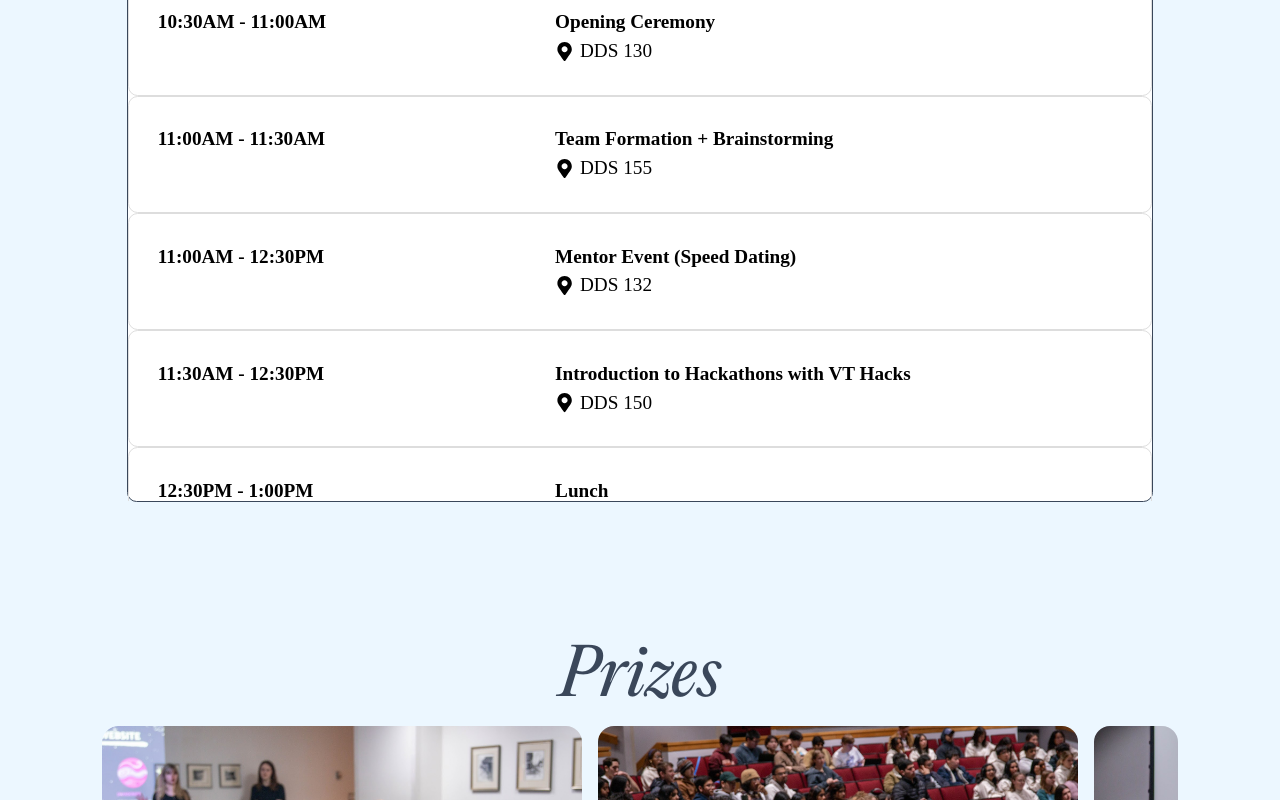
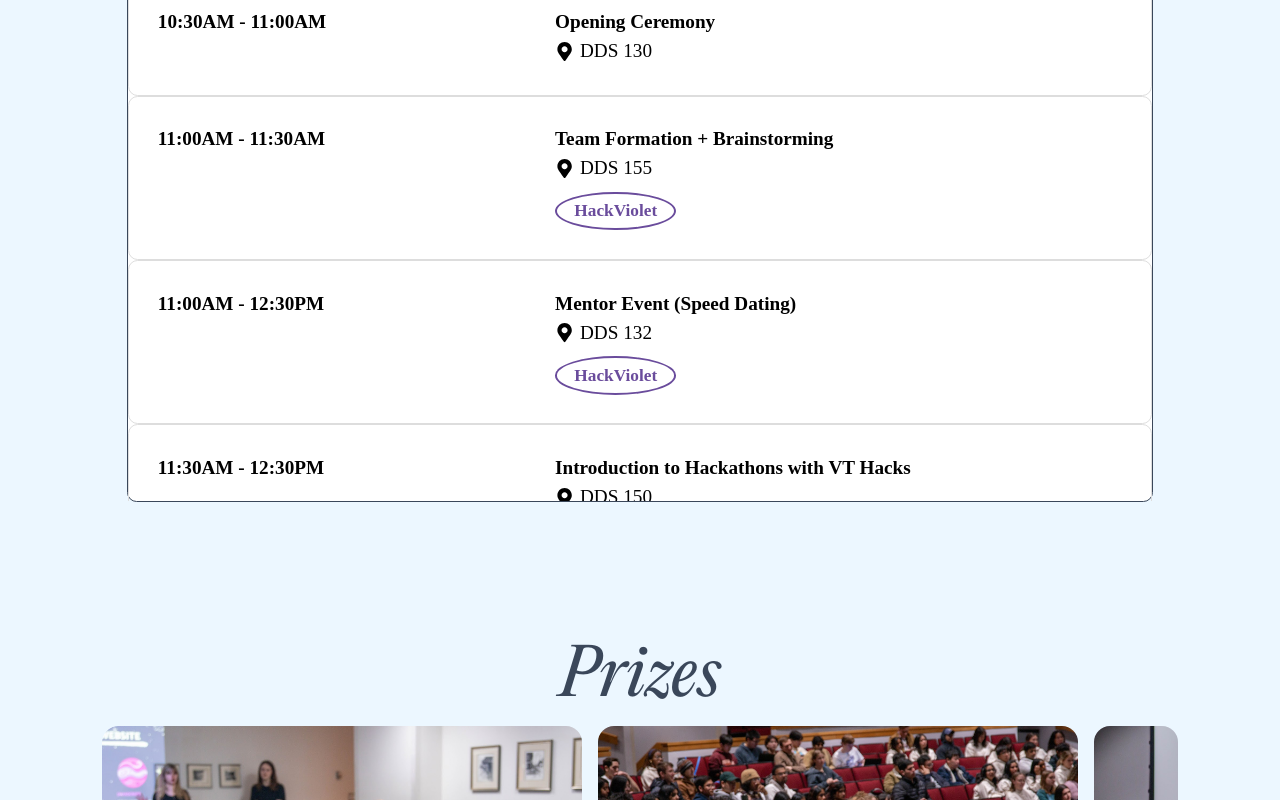
Before and after one commit to Solarlake/hackviolet, a React (Create React App) app: page / in a window 1280 px wide. Shown: the part 3280-4080 px from the top of the page. Built offline with nearby package versions, Linux system fonts and the light colour scheme; a web font is replaced by a local one.

Commit message:
Added labels to events

```diff
--- a/src/component/Schedule.js
+++ b/src/component/Schedule.js
@@ -2,6 +2,13 @@ import React, { useState } from "react";
 import "../style/Schedule.scss";
 import ScheduleData from "../content/schedule.json";
 import { FaMapMarkerAlt } from "react-icons/fa";
+
+const eventTypeColors = {
+    HackViolet: "#6a4c9c",
+    Club: "#ff6347",
+    Meal: "#ffeb3b",
+    MLH: "#00bcd4",
+};
 
 const Schedule = () => {
     const [selectedDay, setSelectedDay] = useState("Saturday");
@@ -34,6 +41,17 @@ const Schedule = () => {
                                         <FaMapMarkerAlt className="location_icon" /> {event.location}
                                     </p>
                                 )}
+                                {event.type && eventTypeColors[event.type] && (
+                                    <div
+                                        className="event_type_marker"
+                                        style={{
+                                            borderColor: eventTypeColors[event.type],
+                                            color: eventTypeColors[event.type],
+                                        }}
+                                    >
+                                        {event.type}
+                                    </div>
+                                )}
                             </div>
                         </div>
                     ))}
@@ -41,6 +59,6 @@ const Schedule = () => {
             </div>
         </div>
     );
-}
+};
 
 export default Schedule;
--- a/src/content/schedule.json
+++ b/src/content/schedule.json
@@ -224,7 +224,7 @@
             "startTime": "2:00PM",
             "endTime": "3:30PM",
             "location": "DDS 155",
-            "type": ""
+            "type": "HackViolet"
         },
         {
             "id": 29,
--- a/src/style/Schedule.scss
+++ b/src/style/Schedule.scss
@@ -24,10 +24,8 @@
             border: 1px solid #3A475A;
             border-radius: 1em;
             margin: 0 0.5em;
-
             color: black;
             background-color: transparent;
-
             cursor: pointer;
             transition: background-color 0.3s ease;
 
@@ -76,14 +74,9 @@
             width: 100vw;
             max-width: 55vw;
 
-            @media (max-width: 1360px){
+            @media (max-width: 1360px) {
                 width: 100vw;
                 max-width: 80vw;
-
-                @media (min-resolution: 1.25dppx) {
-                    width: 100vw;
-                    max-width: 80vw;
-                }
             }
             @media (max-width: 900px) {
                 width: 100vw;
@@ -122,9 +115,21 @@
                     align-items: center;
                     gap: 0.3em;
                 }
+
+                .event_type_marker {
+                    margin-top: 0.5em;
+                    padding: 0.5em 1em;
+                    border: 2px solid transparent;
+                    border-radius: 50%;
+                    display: inline-block;
+                    font-size: 0.9em;
+                    font-weight: bold;
+                    text-align: center;
+                    line-height: 1;
+                    background-color: transparent;
+                    border-color: #ddd;
+                }
             }
-
         }
-
     }
 }
```
